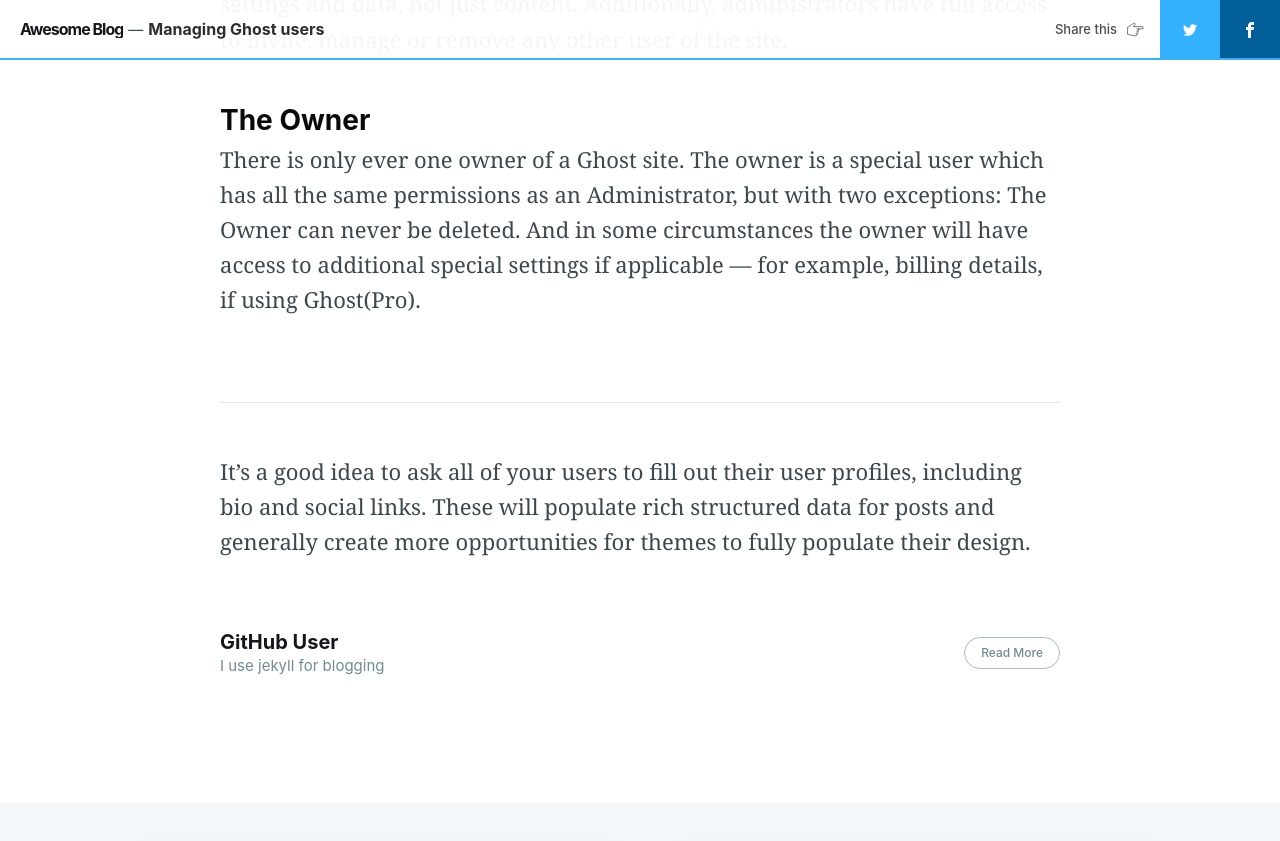
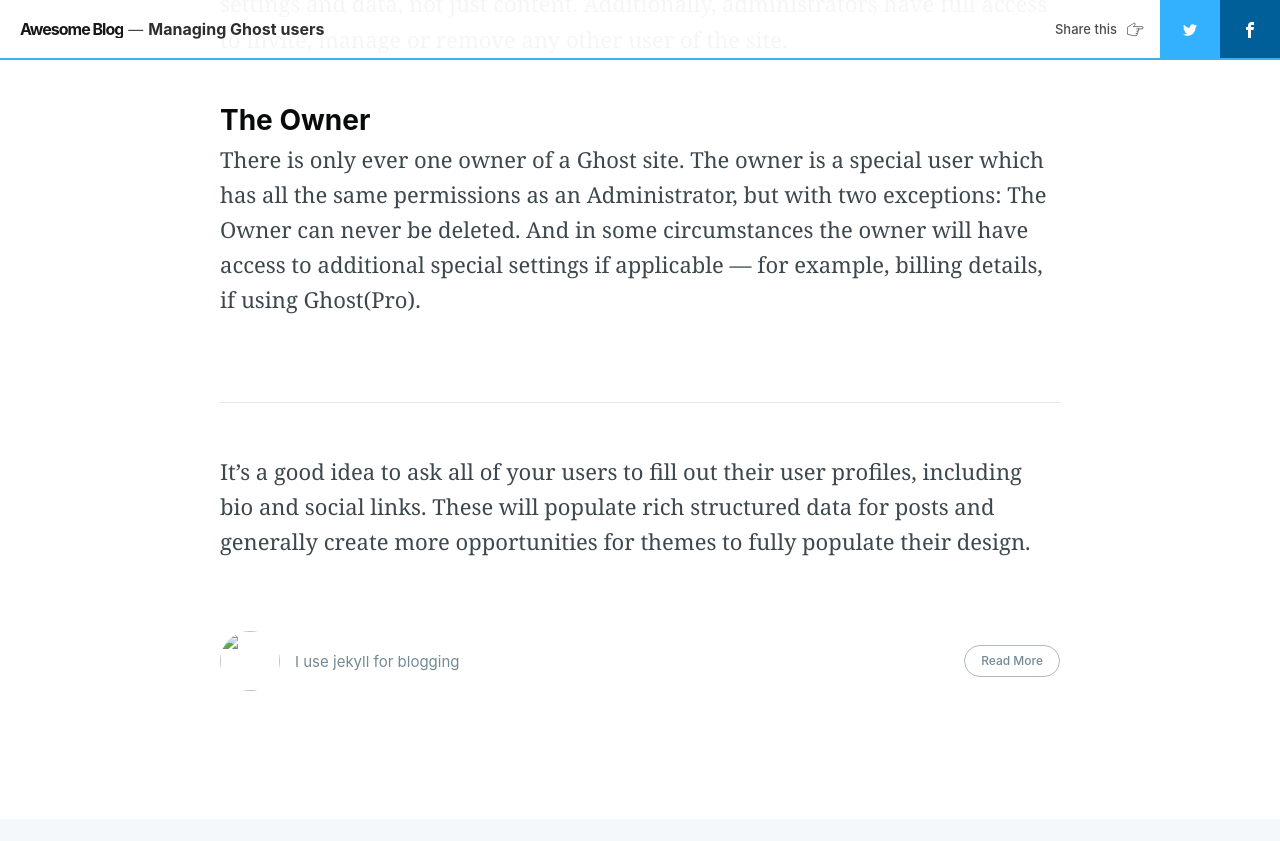
Before and after one commit to jyunderwood/jekyll-caspertwo, a Jekyll site: the page built from _posts/2016-05-23-managing-ghost-users.md, in a window 1280 px wide and 1400 px high, scrolled down 1601 px. Shown: the top 841 px of the window. Built offline with Jekyll 4.4.1, drawn with Linux system fonts in a browser that asks for light colours; nearby versions of some CDN libraries; some of the changed text lies outside the part shown; grey boxes are pictures that could not be loaded.

Commit message:
allow for author pages

```diff
--- a/_includes/post-card.html
+++ b/_includes/post-card.html
@@ -20,11 +20,26 @@
       </section>
     </a>
 
+    {% assign found_authors = site.authors | where: 'title', post.author | size %}
+    {% if 0 < found_authors %}
+      {% assign author = site.authors | where: 'title', post.author | first %}
+    {% else %}
+      {% assign author = site.author %}
+    {% endif %}
+
     <footer class="post-card-meta">
-      {% if site.author.profile_image %}
-        <img class="author-profile-image" src="{{author.profile_image}}" alt="{{site.author.name}}" />
+      {% if author.avatar %}
+        {% if author.avatar contains "://" %}
+          <img class="author-profile-image" src="{{ author.avatar }}" alt="{{ author.title }}" itemprop="image">
+        {% else %}
+          <img class="author-profile-image" src="{{ author.avatar | absolute_url }}" alt="{{ author.title }}" itemprop="image">
+        {% endif %}
+      {% else %}
+        <img class="author-profile-image" src="{{ author.email | default: "" | to_gravatar }}?d=mm&s=25" alt="{{ author.title }}" itemprop="image">
       {% endif %}
-      <span class="post-card-author">{{ site.author.name }}</span>
+      <span class="post-card-author">
+        <a href="{{ author.url | relative_url }}">{{ author.title }}</a>
+      </span>
     </footer>
   </div>
 </article>
--- a/_layouts/post.html
+++ b/_layouts/post.html
@@ -39,22 +39,37 @@ layout: default
       </section>
 
       <footer class="post-full-footer">
+        {% assign found_authors = site.authors | where: 'title', page.author | size %}
+        {% if found_authors > 0 %}
+          {% assign author = site.authors | where: 'title', page.author | first %}
+        {% else %}
+          {% assign author = site.author %}
+        {% endif %}
+
+        <div itemscope itemtype="http://schema.org/Person">
           <section class="author-card">
-          {% if site.author.profile_image %}
-            <img class="author-profile-image" src="{{ site.author.profile_image }}" alt="{{ site.author.name }}" />
+            {% if author.avatar %}
+              {% if author.avatar contains "://" %}
+                <img class="author-profile-image" src="{{ author.avatar }}" alt="{{ author.title }}" itemprop="image">
+              {% else %}
+                <img class="author-profile-image" src="{{ author.avatar | absolute_url }}" alt="{{ author.title }}" itemprop="image">
+              {% endif %}
+            {% else %}
+              <img class="author-profile-image" src="{{ author.email | default: "" | to_gravatar }}?d=mm&s=60" alt="{{ author.title }}" itemprop="image">
             {% endif %}
 
             <section class="author-card-content">
-            <h4 class="author-card-name"><a href="{{ site.author.url }}">{{ site.author.name }}</a></h4>
+              <h4 class="author-card-name"><a href="{{ author.url }}" itemprop="url">{{ site.author.title }}</a></h4>
 
               {% if site.author.bio %}
-              <p>{{site.author.bio}}</p>
+                <p itemprop="description">{{author.bio}}</p>
               {% endif %}
             </section>
           </section>
+        </div>
 
         <div class="post-full-footer-right">
-          <a class="author-card-button" href="{{ "/" | relative_url }}">Read More</a>
+          <a class="author-card-button" href="{{ author.title | slugify | prepend: "/author/" | absolute_url }}">Read More</a>
         </div>
       </footer>
     </article>
```
Also changed, not shown: _layouts/author.html (added, +46 -0 lines). Lines whose indentation alone changed are shown as unchanged.
